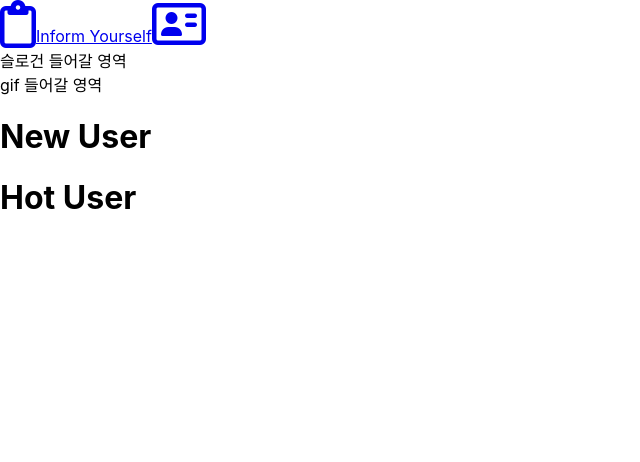
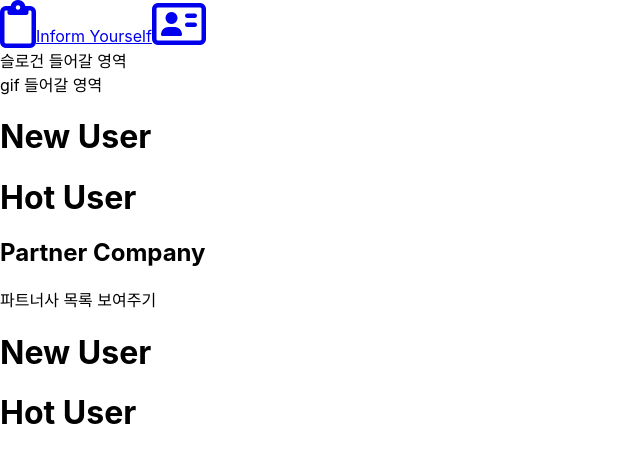
Before and after one commit to sseongFamily/inform-yourself-client, a React (Create React App) app: page / in a window 1280 px wide. Shown: the top 462 px of the page, without its empty margins (0-640 px from the left). Built offline with nearby package versions, Linux system fonts and the light colour scheme.

Commit message:
✨ feat/11/partner_company_frame

```diff
--- a/src/pages/main/Home.tsx
+++ b/src/pages/main/Home.tsx
@@ -1,10 +1,14 @@
 import React from 'react';
 import Intro from './Intro';
+import News from './News';
+import PartnerCompany from './PartnerCompany';
 
 function Home() {
   return (
     <div>
       <Intro />
+      <News />
+      <PartnerCompany />
     </div>
   );
 }
--- /dev/null
+++ b/src/pages/main/PartnerCompany.tsx
@@ -0,0 +1,12 @@
+import React from 'react';
+
+function PartnerCompany() {
+  return (
+    <div>
+      <h2>Partner Company</h2>
+      <div>파트너사 목록 보여주기</div>
+    </div>
+  );
+}
+
+export default PartnerCompany;
```
